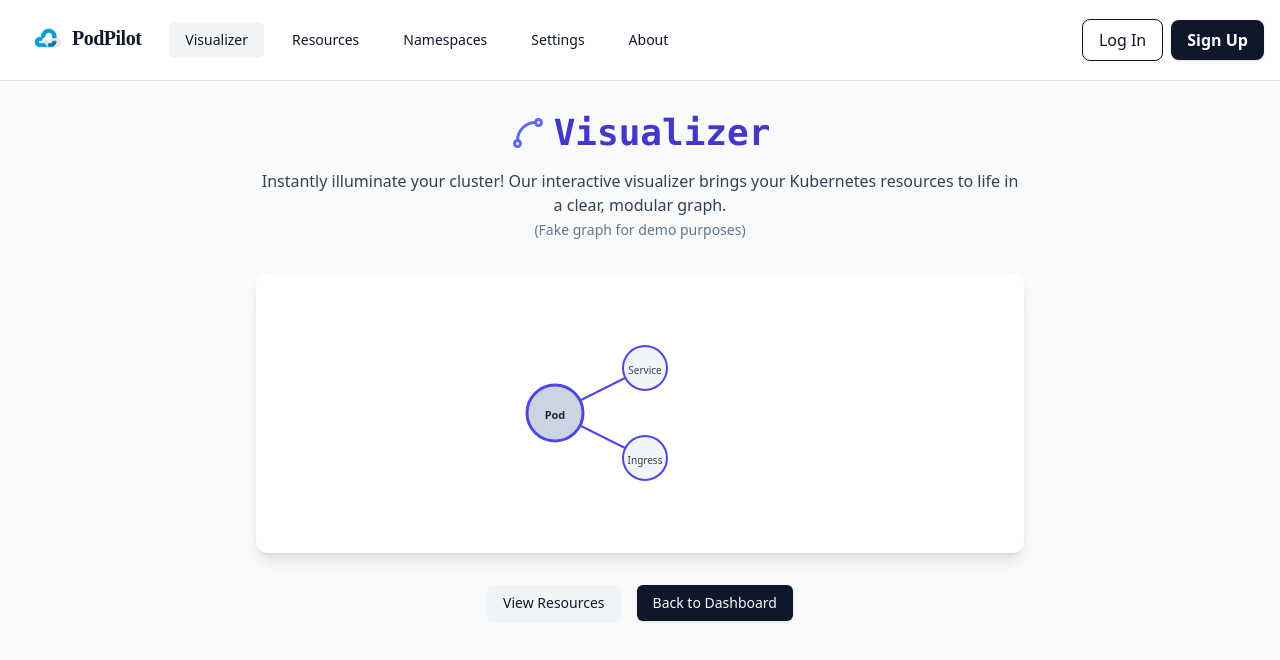
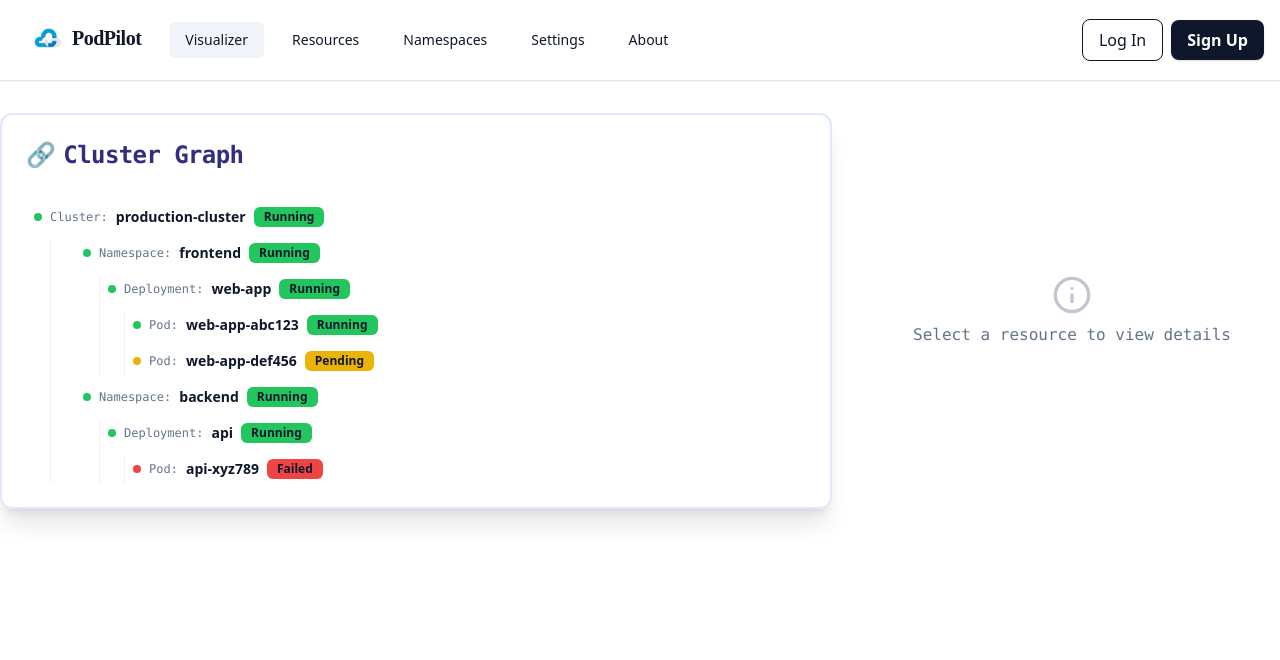
Before and after one commit to Collin-Test-Quome-Org/reactflow-kubernetes-resource-visualizer-13ed860c-92398d3c, a React (Vite) app in the folder frontend/: page /visualizer in a window 1280 px wide. Shown: the top 660 px of the page. Built offline with nearby package versions, Linux system fonts and the light colour scheme.

Commit message:
Add animated Kubernetes resource visualization with detail panel and improved UX.

```diff
--- /dev/null
+++ b/frontend/src/components/KubeResourceGraph.tsx
@@ -0,0 +1,129 @@
+import { motion } from 'framer-motion'
+import { ResourceNode } from '@/components/ResourceNode'
+import { useState } from 'react'
+import { Card, CardContent, CardHeader, CardTitle } from '@/components/ui/card'
+import { Badge } from '@/components/ui/badge'
+
+// Fake resource data for demonstration
+type Resource = {
+  id: string
+  kind: string
+  name: string
+  status: 'Running' | 'Pending' | 'Failed' | 'Succeeded' | 'Unknown'
+  children?: Resource[]
+}
+
+const demoGraph: Resource = {
+  id: 'cluster',
+  kind: 'Cluster',
+  name: 'production-cluster',
+  status: 'Running',
+  children: [
+    {
+      id: 'ns-1',
+      kind: 'Namespace',
+      name: 'frontend',
+      status: 'Running',
+      children: [
+        {
+          id: 'deploy-1',
+          kind: 'Deployment',
+          name: 'web-app',
+          status: 'Running',
+          children: [
+            {
+              id: 'pod-1',
+              kind: 'Pod',
+              name: 'web-app-abc123',
+              status: 'Running',
+            },
+            {
+              id: 'pod-2',
+              kind: 'Pod',
+              name: 'web-app-def456',
+              status: 'Pending',
+            },
+          ],
+        },
+      ],
+    },
+    {
+      id: 'ns-2',
+      kind: 'Namespace',
+      name: 'backend',
+      status: 'Running',
+      children: [
+        {
+          id: 'deploy-2',
+          kind: 'Deployment',
+          name: 'api',
+          status: 'Running',
+          children: [
+            {
+              id: 'pod-3',
+              kind: 'Pod',
+              name: 'api-xyz789',
+              status: 'Failed',
+            },
+          ],
+        },
+      ],
+    },
+  ],
+}
+
+const statusColor = {
+  Running: 'bg-green-500',
+  Pending: 'bg-yellow-500',
+  Failed: 'bg-red-500',
+  Succeeded: 'bg-blue-500',
+  Unknown: 'bg-gray-400',
+}
+
+function renderResourceTree(resource: Resource, level = 0, onSelect: (r: Resource) => void, selectedId?: string) {
+  return (
+    <motion.div
+      key={resource.id}
+      initial={{ opacity: 0, y: 24 }}
+      animate={{ opacity: 1, y: 0 }}
+      transition={{ delay: level * 0.05 }}
+      className={`ml-${level * 6} mt-2`}
+    >
+      <div
+        className={`flex items-center gap-2 cursor-pointer transition hover:bg-secondary/30 rounded px-2 py-1 ${selectedId === resource.id ? 'ring-2 ring-indigo-500' : ''}`}
+        onClick={() => onSelect(resource)}
+        tabIndex={0}
+        aria-label={`View details for ${resource.kind} ${resource.name}`}
+        role="button"
+        id={`resource-node-${resource.id}`}
+      >
+        <span className={`inline-block w-2 h-2 rounded-full ${statusColor[resource.status]}`} />
+        <span className="font-mono text-xs text-muted-foreground">{resource.kind}:</span>
+        <span className="font-semibold text-sm">{resource.name}</span>
+        <Badge variant="outline" className={`border-none ${statusColor[resource.status]}`}>{resource.status}</Badge>
+      </div>
+      {resource.children && (
+        <div className="ml-6 border-l border-muted-foreground/10">
+          {resource.children.map(child => renderResourceTree(child, level + 1, onSelect, selectedId))}
+        </div>
+      )}
+    </motion.div>
+  )
+}
+
+export function KubeResourceGraph({ onSelect, selectedId }: { onSelect: (r: Resource) => void, selectedId?: string }) {
+  return (
+    <Card className="shadow-xl border-2 border-indigo-100 bg-white/80">
+      <CardHeader>
+        <CardTitle className="font-mono text-indigo-900 tracking-tight text-2xl flex items-center gap-2">
+          <span role="img" aria-label="Kubernetes network">🔗</span> Cluster Graph
+        </CardTitle>
+      </CardHeader>
+      <CardContent>
+        {renderResourceTree(demoGraph, 0, onSelect, selectedId)}
+      </CardContent>
+    </Card>
+  )
+}
+
+export type { Resource }
--- /dev/null
+++ b/frontend/src/components/ResourceDetailPanel.tsx
@@ -0,0 +1,71 @@
+import { Card, CardHeader, CardTitle, CardContent } from '@/components/ui/card'
+import { Badge } from '@/components/ui/badge'
+import { Button } from '@/components/ui/button'
+import { Resource } from './KubeResourceGraph'
+import { motion } from 'framer-motion'
+import { Info } from 'lucide-react'
+
+const statusColor = {
+  Running: 'bg-green-500',
+  Pending: 'bg-yellow-500',
+  Failed: 'bg-red-500',
+  Succeeded: 'bg-blue-500',
+  Unknown: 'bg-gray-400',
+}
+
+export function ResourceDetailPanel({ resource, onClose }: { resource: Resource | null, onClose: () => void }) {
+  if (!resource) return (
+    <motion.div
+      initial={{ opacity: 0 }}
+      animate={{ opacity: 1 }}
+      className="flex flex-col items-center justify-center h-full text-center text-muted-foreground"
+    >
+      <Info className="w-10 h-10 mb-2 opacity-40" />
+      <span className="font-mono">Select a resource to view details</span>
+    </motion.div>
+  )
+
+  return (
+    <motion.div
+      key={resource.id}
+      initial={{ x: 80, opacity: 0 }}
+      animate={{ x: 0, opacity: 1 }}
+      exit={{ x: 80, opacity: 0 }}
+      transition={{ type: 'spring', stiffness: 150, damping: 25 }}
+    >
+      <Card className="shadow-xl border-2 border-indigo-100 bg-white/90">
+        <CardHeader className="flex flex-row items-center justify-between">
+          <CardTitle className="font-mono text-indigo-900 text-lg flex items-center gap-2">
+            <span className={`inline-block w-3 h-3 rounded-full ${statusColor[resource.status]}`} />
+            {resource.kind}: <span className="font-bold">{resource.name}</span>
+          </CardTitle>
+          <Button variant="ghost" onClick={onClose} id="close-detail-panel">Close</Button>
+        </CardHeader>
+        <CardContent>
+          <div className="flex flex-col gap-2">
+            <div>
+              <span className="font-mono text-xs">Status:</span>{' '}
+              <Badge variant="outline" className={`border-none ${statusColor[resource.status]}`}>{resource.status}</Badge>
+            </div>
+            <div>
+              <span className="font-mono text-xs">Resource ID:</span> <span className="font-mono text-sm">{resource.id}</span>
+            </div>
+            <div>
+              <span className="font-mono text-xs">Kind:</span> <span className="font-mono text-sm">{resource.kind}</span>
+            </div>
+            <div>
+              <span className="font-mono text-xs">Name:</span> <span className="font-mono text-sm">{resource.name}</span>
+            </div>
+            {/* Add more fake details for demo */}
+            <div>
+              <span className="font-mono text-xs">Created:</span> <span className="font-mono text-sm">2024-06-01T10:42:00Z</span>
+            </div>
+            <div>
+              <span className="font-mono text-xs">Owner:</span> <span className="font-mono text-sm">system:admin</span>
+            </div>
+          </div>
+        </CardContent>
+      </Card>
+    </motion.div>
+  )
+}
--- a/frontend/src/pages/VisualizerPage.tsx
+++ b/frontend/src/pages/VisualizerPage.tsx
@@ -1,56 +1,24 @@
-import React from 'react';
-import { motion } from 'framer-motion';
-import { Button } from '@/components/ui/button';
-import { Link } from 'react-router-dom';
-import { SplineIcon } from 'lucide-react';
+import { useState } from 'react'
+import { KubeResourceGraph, Resource } from '@/components/KubeResourceGraph'
+import { ResourceDetailPanel } from '@/components/ResourceDetailPanel'
+import { motion } from 'framer-motion'
 
 export function VisualizerPage() {
+  const [selected, setSelected] = useState<Resource | null>(null)
+
   return (
-    <div className="min-h-screen bg-slate-50 pb-16 pt-8 flex flex-col items-center">
     <motion.div
-        initial={{ opacity: 0, y: -30 }}
+      className="max-w-7xl mx-auto mt-8 flex gap-8"
+      initial={{ opacity: 0, y: 24 }}
       animate={{ opacity: 1, y: 0 }}
       transition={{ duration: 0.6 }}
-        className="w-full max-w-3xl"
     >
-        <h1 className="text-3xl md:text-4xl font-mono font-bold text-indigo-700 mb-4 text-center flex flex-row gap-2 items-center justify-center">
-          <SplineIcon className="text-indigo-500" size={36} />
-          Visualizer
-        </h1>
-        <p className="text-center text-slate-700 font-inter mb-8">
-          Instantly illuminate your cluster! Our interactive visualizer brings your Kubernetes resources to life in a clear, modular graph.<br />
-          <span className="text-sm text-slate-500">(Fake graph for demo purposes)</span>
-        </p>
-        {/* Demo visualization (fake): */}
-        <motion.div
-          initial={{ scale: 0.95, opacity: 0 }}
-          animate={{ scale: 1, opacity: 1 }}
-          transition={{ delay: 0.3, duration: 0.6 }}
-          className="rounded-xl shadow-lg bg-white py-10 px-6 mb-8 flex flex-col items-center"
-        >
-          <svg width="350" height="200">
-            {/* Edges */}
-            <line x1="90" y1="100" x2="180" y2="55" stroke="#4f46e5" strokeWidth={2} />
-            <line x1="90" y1="100" x2="180" y2="145" stroke="#4f46e5" strokeWidth={2} />
-            {/* Nodes */}
-            <circle cx="90" cy="100" r="28" fill="#cbd5e1" stroke="#4f46e5" strokeWidth={3} />
-            <circle cx="180" cy="55" r="22" fill="#f1f5f9" stroke="#4f46e5" strokeWidth={2} />
-            <circle cx="180" cy="145" r="22" fill="#f1f5f9" stroke="#4f46e5" strokeWidth={2} />
-            {/* Node text */}
-            <text x="90" y="106" textAnchor="middle" fontSize="11" fill="#1e293b" fontWeight="700">Pod</text>
-            <text x="180" y="61" textAnchor="middle" fontSize="10" fill="#334155">Service</text>
-            <text x="180" y="151" textAnchor="middle" fontSize="10" fill="#334155">Ingress</text>
-          </svg>
-        </motion.div>
-        <div className="flex justify-center gap-4">
-          <Button asChild id="go-to-resources-btn" variant="secondary">
-            <Link to="/resources">View Resources</Link>
-          </Button>
-          <Button asChild id="go-home-btn">
-            <Link to="/">Back to Dashboard</Link>
-          </Button>
+      <div className="flex-[2] min-w-0">
+        <KubeResourceGraph onSelect={setSelected} selectedId={selected?.id} />
+      </div>
+      <div className="flex-1 min-w-[340px]">
+        <ResourceDetailPanel resource={selected} onClose={() => setSelected(null)} />
       </div>
     </motion.div>
-    </div>
-  );
+  )
 }
```
Lines whose indentation alone changed are shown as unchanged.
